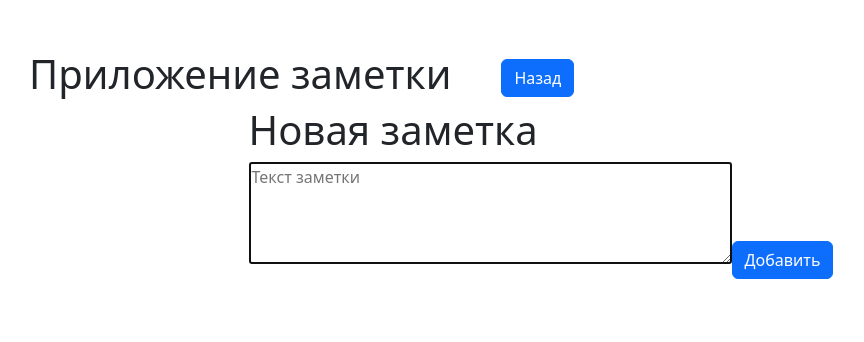
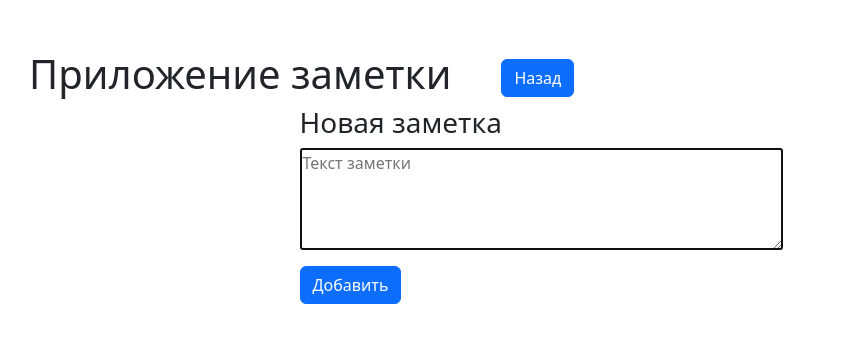
Before and after one commit to antonkrupin/notice_frontend, a React (Create React App) app: page /addNotice in a window 1280 px wide. Shown: the top 342 px of the page, without its empty margins (99-963 px from the left). Built offline with nearby package versions, Linux system fonts and the light colour scheme.

Commit message:
change styling

```diff
--- a/src/routes/NewNotice.jsx
+++ b/src/routes/NewNotice.jsx
@@ -27,10 +27,15 @@ const NewNotice = () => {
   };
 
   return (
-    <div className="d-flex flex-column">
-      <h1>Новая заметка</h1>
-      <form onSubmit={addNewNotice} ref={formRef}>
+    <div className="d-flex flex-column justify-content-start">
+      <h3>Новая заметка</h3>
+      <form
+        className="d-flex flex-column align-items-start"
+        onSubmit={addNewNotice}
+        ref={formRef}
+      >
         <textarea
+          className="mb-3"
           name="noticeBody"
           placeholder="Текст заметки"
           rows="4"
```
